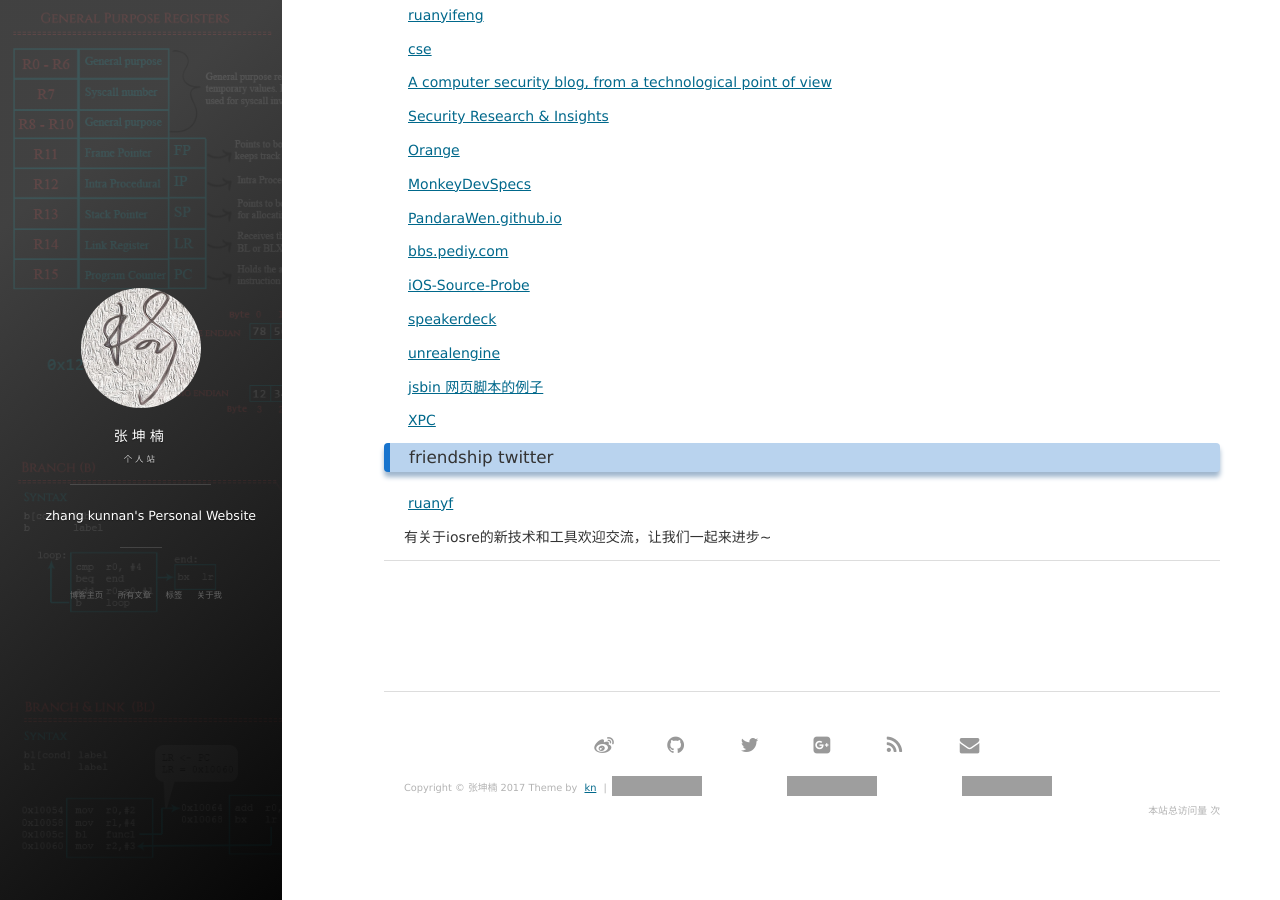
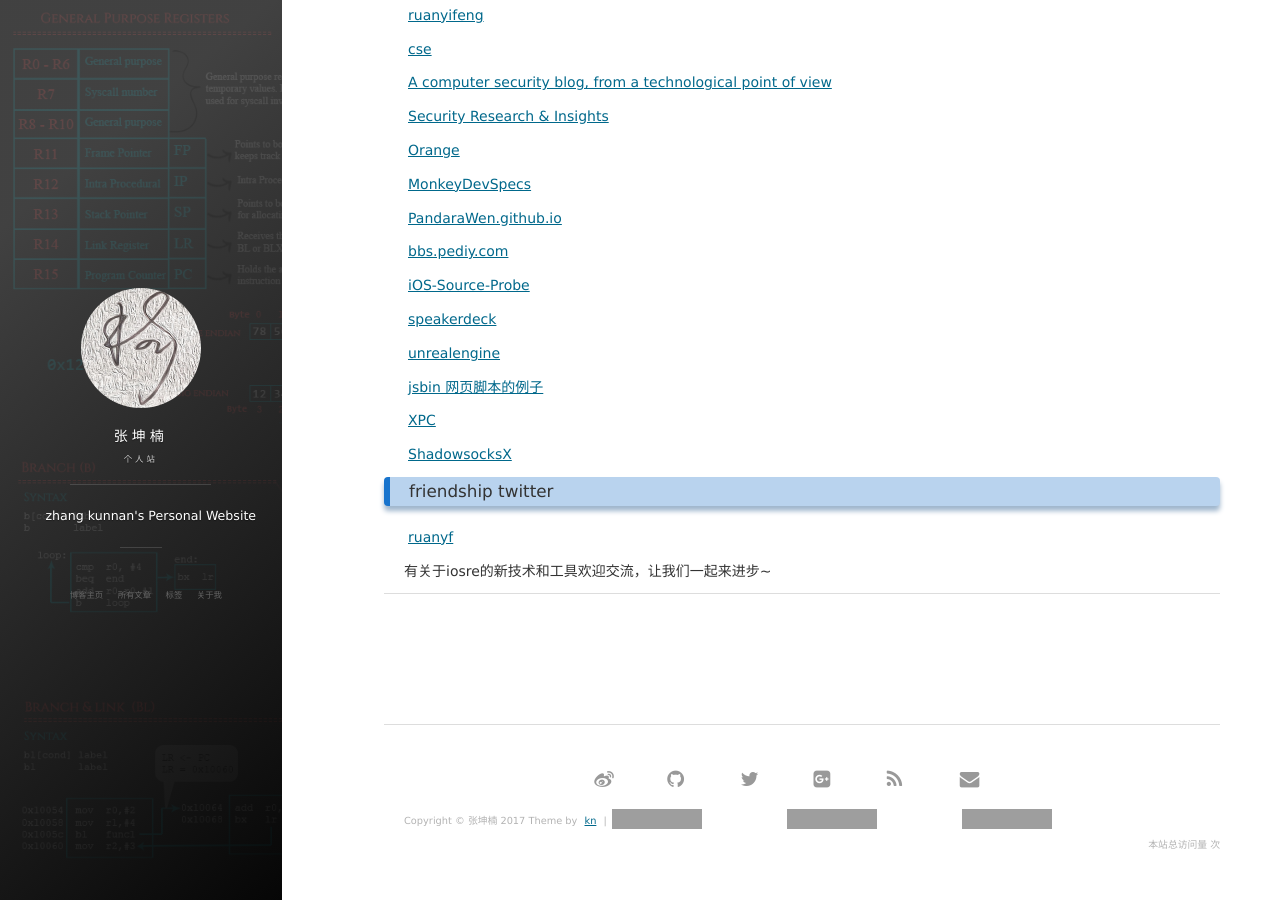
Before and after one commit to zhangkn/zhangkn.github.io, a Jekyll site: the page built from about.md, in a window 1280 px wide and 900 px high, scrolled down 567 px, cut to the strip 0-900 px from the top of the window. Built offline with Jekyll 4.4.1, drawn with Linux system fonts in a browser that asks for light colours; nearby versions of some CDN libraries; comment, search, counter and statistics services are not loaded; grey boxes are pictures that could not be loaded.

Commit message:
markdown的基本使用

```diff
--- a/about.md
+++ b/about.md
@@ -72,6 +72,8 @@
 <a target="_blank" href="https://objccn.io/issue-14-4/">XPC</a>
 
 
+<p>
+<a target="_blank" href="https://github.com/shadowsocks/ShadowsocksX-NG">ShadowsocksX</a>
 
 <h3>  friendship twitter </h3>
 
```
Also changed, not shown: _posts/2017-12-18-antiDebugger.md (+1 -0 lines), README.md.
